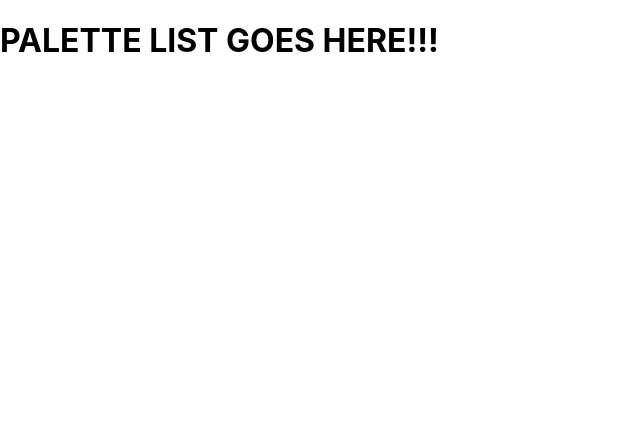
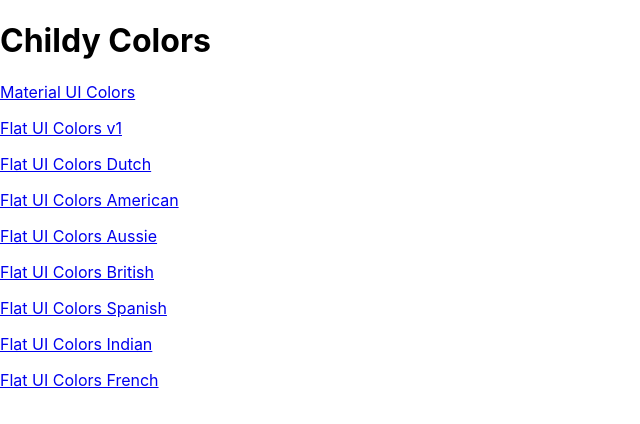
Before and after one commit to appsius/Color_Botanic, a React (Create React App) app: page / in a window 1280 px wide. Shown: the top 424 px of the page, without its empty margins (0-640 px from the left). Built offline with nearby package versions, Linux system fonts and the light colour scheme.

Commit message:
PaletteList and Links

```diff
--- a/src/App.js
+++ b/src/App.js
@@ -1,6 +1,7 @@
 import React, { Component } from 'react';
 import { Route, Switch } from 'react-router-dom';
 import Palette from './Palette';
+import PaletteList from './PaletteList';
 import seedColors from './seedColors';
 import { generatePalette } from './colorHelpers';
 
@@ -16,7 +17,7 @@
         <Route
           exact
           path='/'
-          render={() => <h1>PALETTE LIST GOES HERE!!!</h1>}
+          render={() => <PaletteList palettes={seedColors} />}
         />
         <Route
           exact
--- a/src/Navbar.js
+++ b/src/Navbar.js
@@ -1,4 +1,5 @@
 import React, { Component } from 'react';
+import { Link } from 'react-router-dom';
 import Select from '@material-ui/core/Select';
 import MenuItem from '@material-ui/core/MenuItem';
 import Snackbar from '@material-ui/core/Snackbar';
@@ -28,7 +29,7 @@
     return (
       <header className='Navbar'>
         <div className='logo'>
-          <a href='#'>Color_Botanic</a>
+          <Link to='/'>Color_Botanic</Link>
         </div>
         <div className='slider-container'>
           <span>Level: {level}</span>
--- /dev/null
+++ b/src/PaletteList.js
@@ -0,0 +1,20 @@
+import React, { Component } from 'react';
+import { Link } from 'react-router-dom';
+
+class PaletteList extends Component {
+  render() {
+    const { palettes } = this.props;
+    return (
+      <div>
+        <h1>Childy Colors</h1>
+        {palettes.map(palette => (
+          <p>
+            <Link to={`/palette/${palette.id}`}>{palette.paletteName}</Link>
+          </p>
+        ))}
+      </div>
+    );
+  }
+}
+
+export default PaletteList;
```
